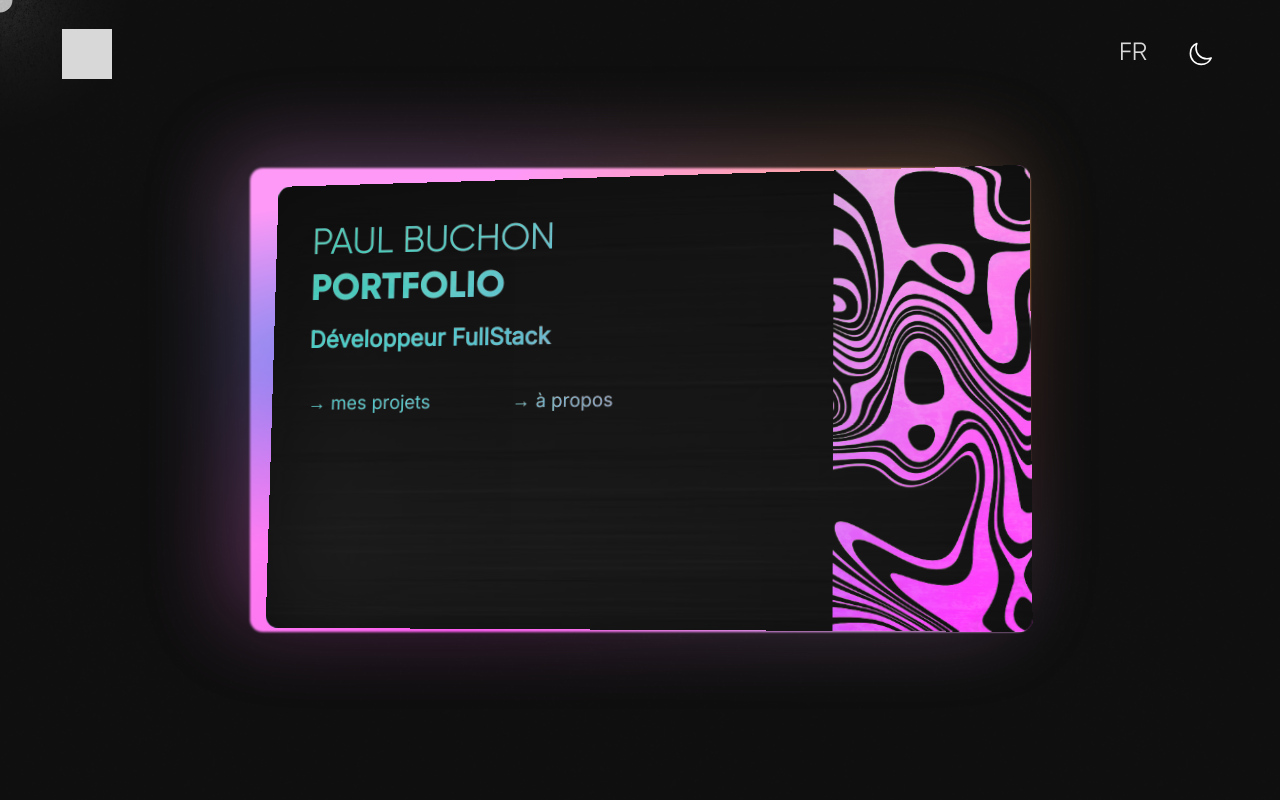
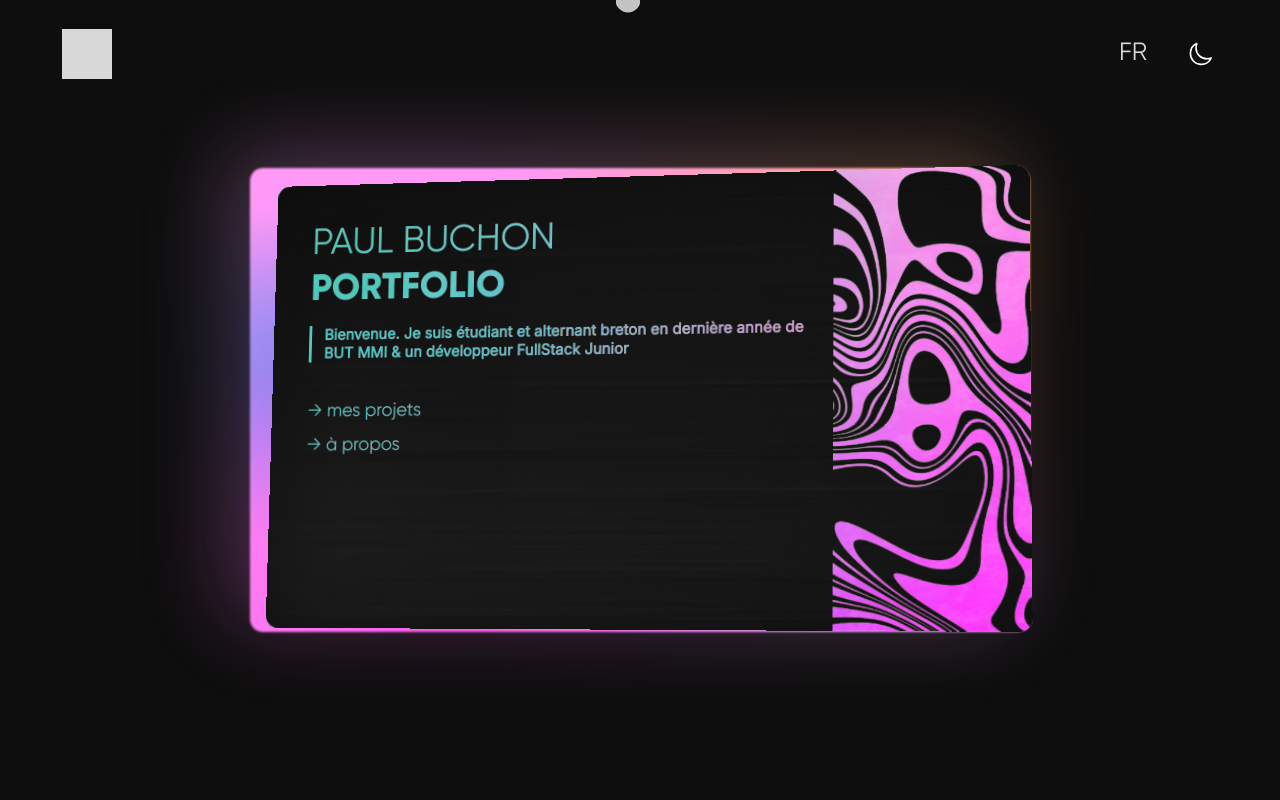
Before and after one commit to BuchonPaul/portfolio, a PHP site: page / in a window 1280 px wide. Run offline with PHP 8.4, Linux system fonts and the light colour scheme.

Commit message:
Optimisation des Contenus

```diff
--- a/data/pageContent.json
+++ b/data/pageContent.json
@@ -2,6 +2,19 @@
   "projects": [
     {
       "id": 0,
+      "title": "WindowsXP React/AntVG6",
+      "year": "2023",
+      "type": "Développement FullStack / Design UX-UI",
+      "tech": "React / AntvJS / TipTap / Websocket",
+      "src": "./assets/project/winxp/shot.jpg",
+      "link": "https://winxpreact.vercel.app/",
+      "desc": "Dans le cadre de la réalisation mon premier gros projet React, j’ai développé une interface reprenant celle de Windows XP. Le projet propose les “applications”: Bloc Note, Word, Internet Explorer et la Corbeille.<br>L’idée de ce projet est de proposer une interface de travail sur navigateur, couplé à une IA générative.<br>Le projet permet un système de “multi-task” et de gestion de bureau. L’architecture de cette interface est développée avec React. Le système de bureau est gérer avec la bibliothèque de gestion de graph AntVG6. L’éditeur de texte riche, quant à lui est développé grâce à TipTap.<br>En ce qui concerne Internet Explorer les recherches s’envoie à un serveur Express JS avec WebSockets, ce serveur traite les requêtes et renvoie en direct les réponses d’un modèle de langage hébergé sur le serveur.",
+      "primcol": "#0ad2f9",
+      "darkcol": "#0a89d4",
+      "secolor": "#3ddd70"
+    },
+    {
+      "id": 1,
       "primcol": "#0ad2f9",
       "darkcol": "#0a89d4",
       "secolor": "#ffba0b",
@@ -25,14 +38,6 @@
           "src": "./assets/project/portal/index.png"
         }
       ]
-    },
-    {
-      "id": 1,
-      "title": "Windows XP React",
-      "type": "React/G6",
-      "year": "2022",
-      "src": "./assets/project/winxp/shot.jpg",
-      "link": "https://winxpreact.vercel.app/"
     },
     {
       "id": 2,
--- a/index.html
+++ b/index.html
@@ -29,13 +29,15 @@
             <div class="cardFront" id="foiled">
                 <h1 class="name">Paul Buchon</h1>
                 <h1 class="title">Portfolio</h1>
-                <h2 class="subtitle"> Développeur FullStack</h2>
+                <h2 class="subtitle">Bienvenue.
+                    Je suis étudiant et alternant breton en dernière année de BUT MMI &
+                    un développeur FullStack Junior</h2>
                 <div class="links">
                     <a class="link-item showProj">→ mes projets</a>
                     <a class="link-item showAbout">→ à propos</a>
                 </div>
                 <div class="texture">
-                    <img src="./assets/landing/texture2.png">
+                    <img src="./assets/landing/texture.png">
                 </div>
                 <div class="holo"></div>
                 <div class="cardReflection"></div>
--- a/project.html
+++ b/project.html
@@ -23,6 +23,7 @@
         </div>
     </div>
     <div class="projectContainer">
+        <div class="grainy"></div>
         <div class="projectBackground">
             <svg xmlns="http://www.w3.org/2000/svg" x="0px" y="0px" viewBox="0 0 288 288">
                 <linearGradient id="PSgrad_0" x1="70.711%" x2="0%" y1="70.711%" y2="0%">
@@ -36,7 +37,9 @@
             </svg>
         </div>
         <div class="projectContent">
-            <div class="topImage"><h1 id="title">TITLE</h1></div>
+            <div class="topImage">
+                <!-- <h1 id="title">TITLE</h1> -->
+            </div>
 
             <div class="projectInfo">
                 <div class="title">
--- a/scripts/cardManager.js
+++ b/scripts/cardManager.js
@@ -40,8 +40,7 @@ function rotateToMouse() {
         --o:${Math.log(distance) / 5};
         --ah: -${foil_x}%;
         --al: -${foil_y}%;
-        --mx: ${mouseX}px;
-        --my: ${mouseY}px;
+
    `;
   if (!isFliping) {
     requestAnimationFrame(rotateToMouse);
--- a/scripts/common.js
+++ b/scripts/common.js
@@ -61,20 +61,12 @@ document.querySelector(".theme").addEventListener("click", () => {
 const ball = document.querySelector("div.ball");
 let mouseX = 0;
 let mouseY = 0;
-let ballX = 0;
-let ballY = 0;
-let speed = 0.3;
 
 function animate() {
-  let distX = mouseX - ballX;
-  let distY = mouseY - ballY;
-
-  ballX = ballX + distX * speed;
-  ballY = ballY + distY * speed;
-
-  ball.style.left = ballX + "px";
-  ball.style.top = ballY + "px";
-
+  root.style = `
+    --mx: ${mouseX}px;
+    --my: ${mouseY}px;
+   `;
   requestAnimationFrame(animate);
 }
 
--- a/scripts/projectManager.js
+++ b/scripts/projectManager.js
@@ -32,7 +32,7 @@ function main(data) {
   let topImage = document.querySelector(".topImage");
   console.log(`url(${pageData.url}) center/cover no-repeat`);
   topImage.style.background = `url(${pageData.src}) center/cover no-repeat`;
-  title.innerHTML = pageData.title;
+  // title.innerHTML = pageData.title;
   titl.innerHTML = pageData.title;
   type.innerHTML = pageData.type;
   year.innerHTML = pageData.year;
--- a/style/project.css
+++ b/style/project.css
@@ -83,7 +83,7 @@ body .projectContainer .projectContent .projectInfo .detailInfo .detailGrid {
   display: grid;
   grid-template-columns: 1fr 1fr;
   grid-gap: 1vw;
-  width: 40%;
+  width: 35%;
 }
 body .projectContainer .projectContent .projectInfo .detailInfo .detailGrid h3 {
   grid-column: 1;
@@ -115,7 +115,7 @@ body .projectContainer .projectContent .projectInfo .detailInfo .detailGrid .row
   grid-row: 4;
 }
 body .projectContainer .projectContent .projectInfo .detailInfo .description {
-  width: 50%;
+  width: 60%;
 }
 body .projectContainer .projectContent .projectInfo .detailContainer {
   width: 100%;
--- a/style/project.scss
+++ b/style/project.scss
@@ -88,7 +88,7 @@ body {
                         display: grid;
                         grid-template-columns: 1fr 1fr;
                         grid-gap: 1vw;
-                        width: 40%;
+                        width: 35%;
 
                         h3 {
                             grid-column: 1;
@@ -132,7 +132,7 @@ body {
                     }
 
                     .description {
-                        width: 50%;
+                        width: 60%;
 
                     }
                 }
--- a/style/style.css
+++ b/style/style.css
@@ -2,8 +2,6 @@
   --o: 0.5;
   --r: -45deg;
   --trans: 0.5s;
-  --mx: 100px;
-  --my: 100px;
 }
 
 @font-face {
@@ -35,8 +33,8 @@ body div.ball {
   border-radius: 50%;
   pointer-events: none;
   position: absolute;
-  top: 0;
-  left: 0;
+  top: var(--my);
+  left: var(--mx);
   transform: translate(-50%, -50%);
   -webkit-backdrop-filter: invert(80%);
           backdrop-filter: invert(80%);
@@ -83,8 +81,8 @@ body .grainy {
   width: 100vw;
   -webkit-mask-image: url(.././assets/landing/grain.png);
           mask-image: url(.././assets/landing/grain.png);
-  -webkit-mask-size: 38%;
-          mask-size: 38%;
+  -webkit-mask-size: 9%;
+          mask-size: 9%;
   background: radial-gradient(circle at var(--mx) var(--my), rgb(167, 167, 167) 2vw, #1e1e1e 10vw);
   mix-blend-mode: color-dodge;
 }
@@ -154,12 +152,26 @@ body .landingPage .card .cardFront h1.title {
   margin-bottom: 1vw;
   font-family: gilroyBold;
 }
+body .landingPage .card .cardFront h2 {
+  font-size: 1.2vw;
+  border-left: 0.3vw solid var(--textcol);
+  padding-left: 1vw;
+  border-radius: 0.1vw;
+  width: 75%;
+}
 body .landingPage .card .cardFront .links {
   font-size: 1.5vw;
   width: 25vw;
   display: flex;
   justify-content: space-between;
   margin-top: 3vw;
+  flex-direction: column;
+}
+body .landingPage .card .cardFront .links a {
+  font-family: "gilroy";
+  padding-bottom: 1vw;
+  width: -moz-fit-content;
+  width: fit-content;
 }
 body .landingPage .card .cardFront .texture {
   position: absolute;
@@ -173,7 +185,7 @@ body .landingPage .card .cardFront .texture {
 body .landingPage .card .cardFront .texture img {
   transition: var(--trans);
   height: 100%;
-  width: auto;
+  width: 100%;
 }
 body .landingPage .card .cardFront#foiled {
   z-index: 1000;
@@ -191,8 +203,8 @@ body .landingPage .holo {
   background-position: var(--h) var(--l);
   -webkit-mask-image: url(".././assets/landing/foil.png");
           mask-image: url(".././assets/landing/foil.png");
-  -webkit-mask-size: 100% 100%;
-          mask-size: 100% 100%;
+  -webkit-mask-size: 25% 100%;
+          mask-size: 25% 100%;
   mix-blend-mode: darken;
   filter: brightness(1) contrast(1) saturate(1);
   opacity: var(--o);
@@ -381,4 +393,19 @@ body.light .projectPage {
   .projectPage .projetctPrev {
     display: none;
   }
+}
+@media screen and (max-aspect-ratio: 1/1) {
+  .cardBackground {
+    width: 90vw !important;
+  }
+  h1 {
+    font-size: 3vh !important;
+  }
+  h2 {
+    font-weight: unset !important;
+    font-size: 1.4vh !important;
+  }
+  a {
+    font-size: 1.4vh !important;
+  }
 }/*# sourceMappingURL=style.css.map */
--- a/style/style.scss
+++ b/style/style.scss
@@ -2,8 +2,6 @@
     --o: 0.5;
     --r: -45deg;
     --trans: 0.5s;
-    --mx: 100px;
-    --my: 100px;
 }
 
 @font-face {
@@ -37,8 +35,8 @@ body {
         border-radius: 50%;
         pointer-events: none;
         position: absolute;
-        top: 0;
-        left: 0;
+        top: var(--my);
+        left: var(--mx);
         transform: translate(-50%, -50%);
         backdrop-filter: invert(80%);
         z-index: 1000;
@@ -91,7 +89,7 @@ body {
         height: 100vh;
         width: 100vw;
         mask-image: url(.././assets/landing/grain.png);
-        mask-size: 38%;
+        mask-size: 9%;
         background: radial-gradient(circle at var(--mx) var(--my), rgb(167, 167, 167) 2vw, #1e1e1e 10vw);
         mix-blend-mode: color-dodge;
     }
@@ -183,12 +181,27 @@ body {
                     }
                 }
 
+                h2 {
+                    font-size: 1.2vw;
+                    border-left: 0.3vw solid var(--textcol);
+                    padding-left: 1vw;
+                    border-radius: 0.1vw;
+                    width: 75%;
+                }
+
                 .links {
                     font-size: 1.5vw;
                     width: 25vw;
                     display: flex;
                     justify-content: space-between;
                     margin-top: 3vw;
+                    flex-direction: column;
+
+                    a {
+                        font-family: "gilroy";
+                        padding-bottom: 1vw;
+                        width: fit-content;
+                    }
                 }
 
                 .texture {
@@ -203,7 +216,7 @@ body {
                     img {
                         transition: var(--trans);
                         height: 100%;
-                        width: auto;
+                        width: 100%;
                     }
                 }
 
@@ -226,7 +239,7 @@ body {
             background-size: 120vw 120vh;
             background-position: var(--h) var(--l);
             mask-image: url(".././assets/landing/foil.png");
-            mask-size: 100% 100%;
+            mask-size: 25% 100%;
             mix-blend-mode: darken;
             filter: brightness(1) contrast(1) saturate(1);
             opacity: var(--o);
@@ -293,6 +306,7 @@ body {
                     align-items: end;
                     cursor: pointer;
                     padding: 2.7vh 0;
+
                     &.projectItem {
                         opacity: 0;
                         transform: translateY(20px);
@@ -456,8 +470,29 @@ body.light {
             }
 
         }
+
         .projetctPrev {
             display: none;
         }
     }
 }
+
+@media screen and (max-aspect-ratio: 1/1) {
+    .cardBackground {
+        width: 90vw !important;
+    }
+
+    h1 {
+        font-size: 3vh !important;
+    }
+
+    h2 {
+        font-weight: unset !important;
+        font-size: 1.4vh !important;
+    }
+
+    a {
+         font-size: 1.4vh !important;
+    }
+
+}
```
Also changed, not shown: Todo.txt (+6 -6 lines), assets/landing/dfoil.png (deleted), assets/landing/foil.png, assets/landing/grain.png, 1 other file. Lines whose indentation alone changed are shown as unchanged.
